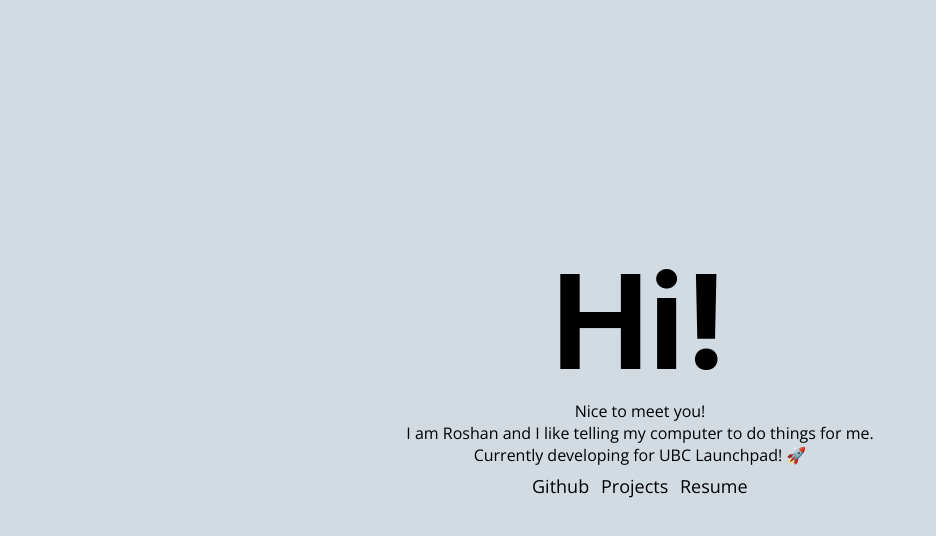
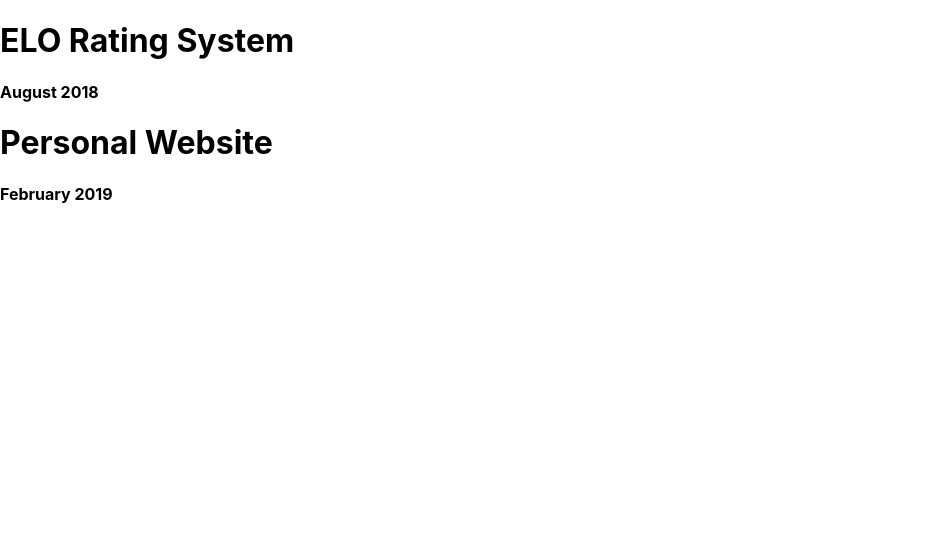
Before and after one commit to r614/r614.github.io-old-, a React (Create React App) app in the folder webapp/: page /projects in a window 1280 px wide. Shown: the top 536 px of the page, without its empty margins (0-936 px from the left). Built offline with nearby package versions, Linux system fonts and the light colour scheme.

Commit message:
Added Router, additional components and JSON output

```diff
--- a/webapp/package.json
+++ b/webapp/package.json
@@ -6,6 +6,7 @@
     "@material-ui/core": "^3.9.2",
     "react": "^16.8.2",
     "react-dom": "^16.8.2",
+    "react-router-dom": "^4.3.1",
     "react-scripts": "2.1.5"
   },
   "scripts": {
--- a/webapp/src/App.css
+++ b/webapp/src/App.css
@@ -68,7 +68,10 @@ button{
   display: inline-block;
 
 }
-.hvr-sweep-to-left {
+
+.hvr-underline-from-center {
+    font-family: -apple-system, BlinkMacSystemFont, sans-serif;
+    font-weight: bold;
 
   display: inline-block;
   vertical-align: middle;
@@ -76,39 +79,32 @@ button{
   transform: perspective(1px) translateZ(0);
   box-shadow: 0 0 1px rgba(0, 0, 0, 0);
   position: relative;
-  -webkit-transition-property: color;
-  transition-property: color;
-  -webkit-transition-duration: 0.3s;
-  transition-duration: 0.3s;
-  font-size: 18px;
-  background: Transparent;
-  font-family: 'Open Sans', sans-serif;
-  font-weight: 500;
+  overflow: hidden;
+  background-color: Transparent;
 }
-.hvr-sweep-to-left:before {
+
+.hvr-underline-from-center:before {
   content: "";
   position: absolute;
   z-index: -1;
-  top: 0;
-  left: 0;
-  right: 0;
+  left: 51%;
+  right: 51%;
   bottom: 0;
-  background: gray;
-  -webkit-transform: scaleX(0);
-  transform: scaleX(0);
-  -webkit-transform-origin: 100% 50%;
-  transform-origin: 100% 50%;
-  -webkit-transition-property: transform;
-  transition-property: transform;
+  background: #a1b4c4;
+  height: 4px;
+  -webkit-transition-property: left, right;
+  transition-property: left, right;
   -webkit-transition-duration: 0.3s;
   transition-duration: 0.3s;
   -webkit-transition-timing-function: ease-out;
   transition-timing-function: ease-out;
-}
-.hvr-sweep-to-left:hover, .hvr-sweep-to-left:focus, .hvr-sweep-to-left:active {
-  color: black;
 
 }
+.hvr-underline-from-center:hover:before, .hvr-underline-from-center:focus:before, .hvr-underline-from-center:active:before {
+  left: 0;
+  right: 0;
+}
+
 .hvr-sweep-to-left:hover:before, .hvr-sweep-to-left:focus:before, .hvr-sweep-to-left:active:before {
   -webkit-transform: scaleX(1);
   transform: scaleX(1);
--- a/webapp/src/App.js
+++ b/webapp/src/App.js
@@ -1,18 +1,23 @@
 import React, { Component } from 'react';
+import { BrowserRouter as Router, Route, Link, Switch } from "react-router-dom";
 import './App.css';
-import Titles from './components/titles';
-import Buttons from './components/buttons';
+import Home from './components/home';
+import Projects from './components/projects';
+import Error from './components/error';
 
 
 class App extends Component {
   render() {
     return (
-        <section class='splash'>
-        <div class='wrapper'>
-            <Titles />
-            <Buttons />
-        </div>
-        </section>
+        <Router>
+        <Switch>
+        <Route path="/" exact component={Home} />
+
+        <Route path="/projects" exact component={Projects} />
+        <Route component={Error} />
+        </Switch>
+        </Router>
+
     );
   }
 }
--- a/webapp/src/components/buttons.js
+++ b/webapp/src/components/buttons.js
@@ -1,13 +1,13 @@
 import React, { Component } from 'react';
-
+import { BrowserRouter as Router, Route, NavLink } from "react-router-dom";
 
 const Buttons = () => (
 
     <section class='buttonSection'>
         <div class='buttons'>
-            <button class='hvr-sweep-to-left'> Github </button>
-            <button class='hvr-sweep-to-left'> Projects </button>
-            <button class='hvr-sweep-to-left'> Resume </button>
+            <button class='hvr-underline-from-center'> Github </button>
+            <button class='hvr-underline-from-center'> Projects </button>
+            <button class='hvr-underline-from-center'> Resume </button>
         </div>
     </section>
 
--- /dev/null
+++ b/webapp/src/components/error.js
@@ -0,0 +1,11 @@
+import React, { Component } from 'react';
+import { BrowserRouter as Router, Route, Link } from "react-router-dom";
+import Titles from './titles';
+import Buttons from './buttons';
+
+const Error = () => (
+ <div> sup </div>
+
+);
+
+export default Error;
--- /dev/null
+++ b/webapp/src/components/home.js
@@ -0,0 +1,17 @@
+import React, { Component } from 'react';
+import { BrowserRouter as Router, Route, Link } from "react-router-dom";
+import Titles from './titles';
+import Buttons from './buttons';
+
+const Home = () => (
+
+    <section class='splash'>
+    <div class='wrapper'>
+        <Titles />
+        <Buttons />
+    </div>
+    </section>
+
+);
+
+export default Home;
--- /dev/null
+++ b/webapp/src/components/projects.js
@@ -0,0 +1,32 @@
+import React, { Component } from 'react';
+import { BrowserRouter as Router, Route, Link } from "react-router-dom";
+import Titles from './titles';
+import Buttons from './buttons';
+import Data from './projects.json';
+
+class Projects extends Component{
+    render() {
+      return (
+          <Router>
+          <div>
+          {Data.map((postDetail, index)=>{
+              return(
+                  <div>
+                <h1>{postDetail.Name} </h1>
+                <h4>{postDetail.Date} </h4>
+
+                </div>
+
+              )
+          })}
+          </div>
+          </Router>
+
+      );
+    }
+}
+
+
+
+
+export default Projects;
--- /dev/null
+++ b/webapp/src/components/projects.json
@@ -0,0 +1,16 @@
+[
+    {
+      "Name": "ELO Rating System",
+      "Date": "August 2018",
+      "About": "Helen",
+      "Picture": "https://i1.sndcdn.com/artworks-000243047490-3rqqj4-t500x500.jpg",
+      "Link": "https://github.com/r614/Glicko-Rating-System-ESEA"
+
+    }, {
+        "Name": "Personal Website",
+        "Date": "February 2019",
+        "About": "Helen",
+        "Picture": "Nguyen",
+        "Link": "hnguyen0@bloomberg.com"
+    }
+]
```
Also changed, not shown: 1 other file (tests, documents, lock files or other folders).
